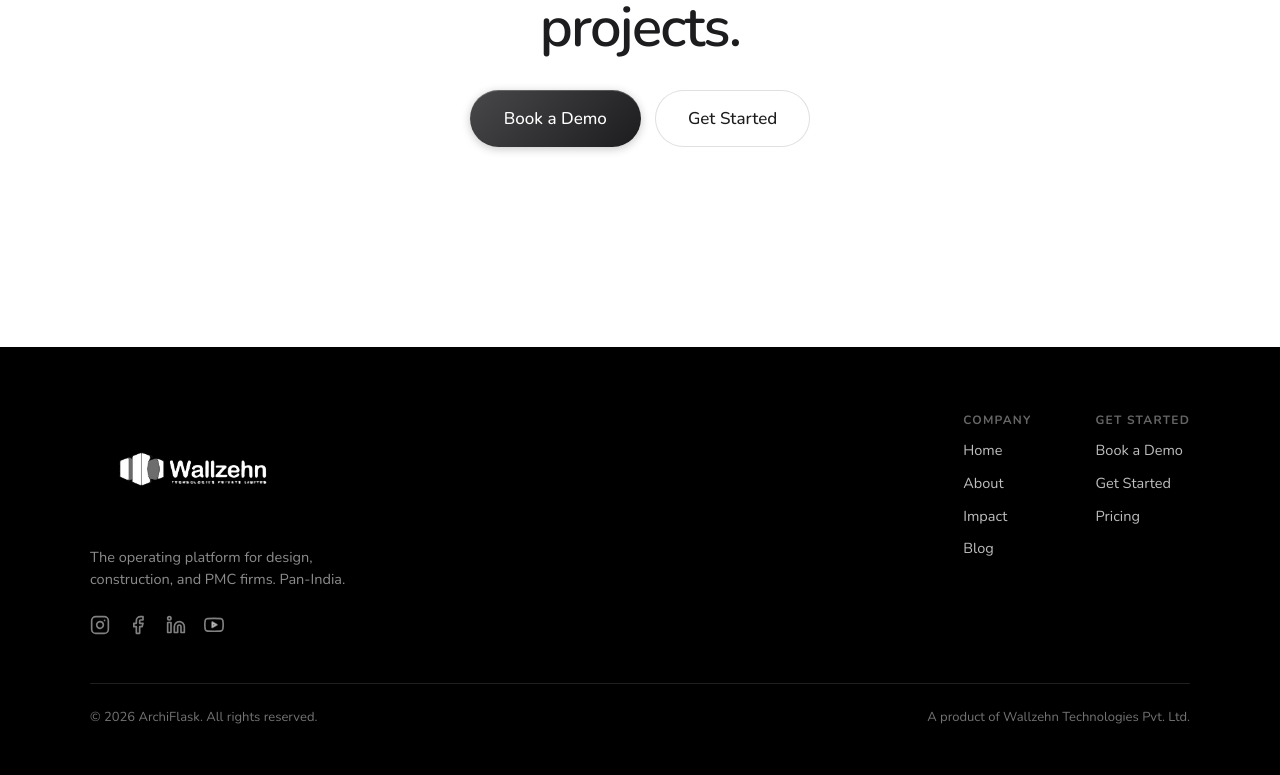
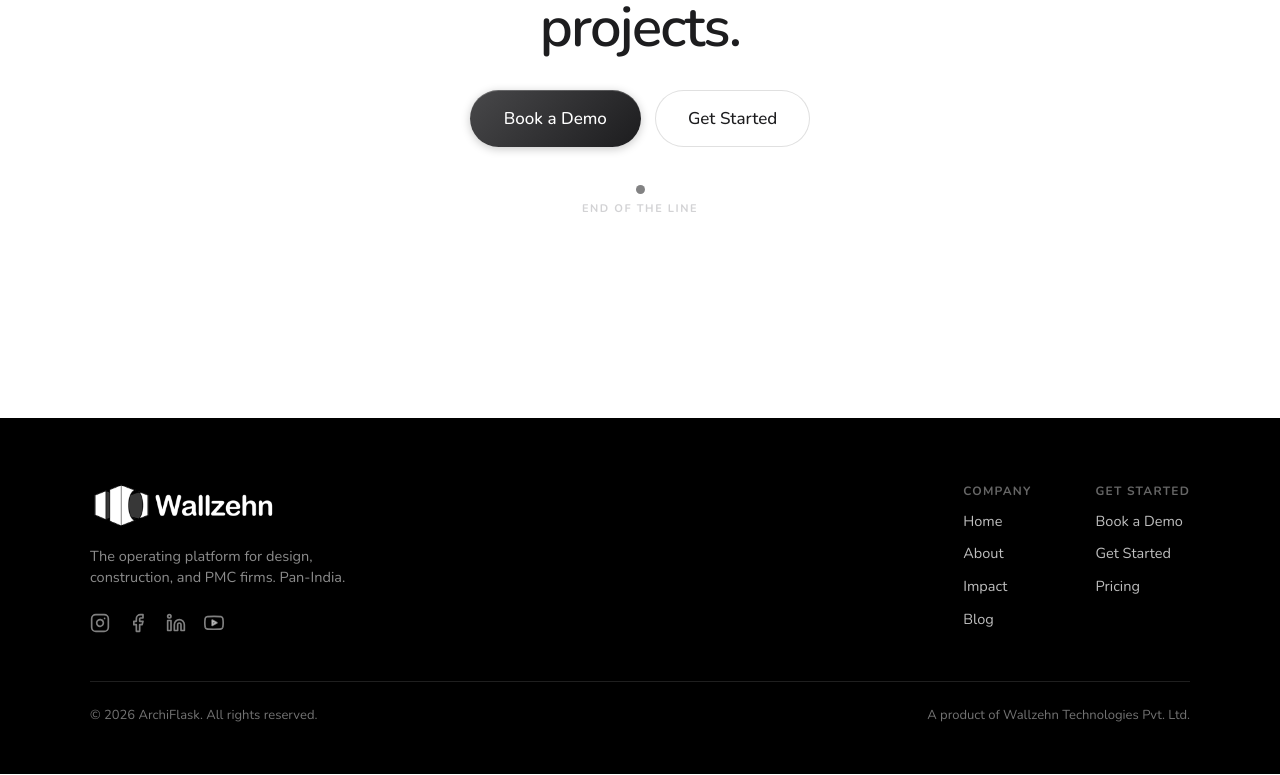
Before and after one commit to Sukheshkanna13/Archiflask-main, a Next.js app: page /about in a window 1280 px wide. Shown: the part 3329-4104 px from the top of the page. Built offline with nearby package versions, Linux system fonts and the light colour scheme; no server answers.

Commit message:
bug fixes

```diff
--- a/components/layout/Footer.tsx
+++ b/components/layout/Footer.tsx
@@ -12,9 +12,9 @@ export function Footer() {
         <div>
           <div className="flex items-center gap-[11px] mb-4">
             <img
-              src="/wallzehn-logo-new.png"
+              src="/walzehn-footer.png"
               alt="Wallzehn Logo"
-              className="h-30 w-auto object-contain rounded-md"
+              className="h-12 w-auto object-contain"
             />
           </div>
           <p className="mt-4 max-w-[300px] text-[14.5px] leading-[1.5] text-white/55">
--- a/components/sections/blog/BlogCta.tsx
+++ b/components/sections/blog/BlogCta.tsx
@@ -24,6 +24,10 @@ export function BlogCta() {
           </div>
         </div>
       </Reveal>
+      <div className="mt-[38px] flex flex-col items-center gap-[7px] opacity-55">
+        <span className="h-[9px] w-[9px] rounded-full bg-ink" />
+        <span className="text-[11px] font-bold uppercase tracking-[0.14em] text-gray-3">End of the line</span>
+      </div>
     </section>
   );
 }
--- a/components/sections/shared/BottomCta.tsx
+++ b/components/sections/shared/BottomCta.tsx
@@ -18,6 +18,10 @@ export function BottomCta({ heading }: { heading: string }) {
             Get Started
           </Button>
         </Reveal>
+        <div className="mt-[38px] flex flex-col items-center gap-[7px] opacity-55">
+          <span className="h-[9px] w-[9px] rounded-full bg-ink" />
+          <span className="text-[11px] font-bold uppercase tracking-[0.14em] text-gray-3">End of the line</span>
+        </div>
       </div>
     </section>
   );
--- a/components/three/PencilRail.tsx
+++ b/components/three/PencilRail.tsx
@@ -86,7 +86,11 @@ function Pencil({
     const p = Math.max(0, Math.min(1, (sy - gate) / (endScroll - gate)));
     const vis = Math.max(0, Math.min(1, (sy - gate) / Math.max(1, vh * 0.5)));
 
-    const btnViewY = btnDocY - sy;
+    // Clamp the scroll Y used for path coordinate calculation so the path freezes
+    // once the pencil reaches the endScroll landing zone. This keeps the pencil pinned
+    // to the button when scrolling past it into the footer.
+    const pathSy = Math.min(sy, endScroll);
+    const btnViewY = btnDocY - pathSy;
     // Anchor the rail just under the fixed nav. The pencil renders below the nav
     // in z-order, so most of it tucks behind the nav and ~25% pokes out as a
     // visible start point in the top-right corner. From there the rail weaves
@@ -107,10 +111,11 @@ function Pencil({
     let d = "";
     let tot = 0;
     let prev: [number, number] | null = null;
+    const scrollExcess = Math.max(0, sy - endScroll);
     for (let i = 0; i <= N; i++) {
       const t = i / N;
       const x = cx + amp * Math.cos(t * Math.PI * freq) + startShift * (1 - t);
-      const y = topY + t * span;
+      const y = topY + t * span - scrollExcess;
       pts.push([x, y]);
       d += (i ? "L" : "M") + x.toFixed(1) + " " + y.toFixed(1);
       if (prev) tot += Math.hypot(x - prev[0], y - prev[1]);
```
Also changed, not shown: public/wallzehn-logo-new.png (deleted), public/walzehn-footer.png (added).
